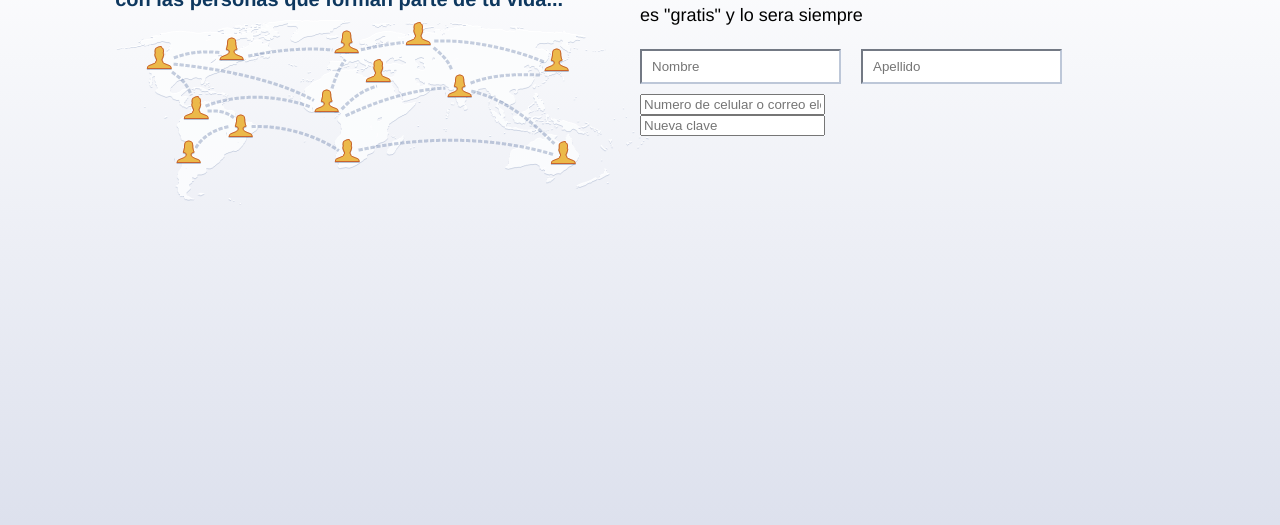
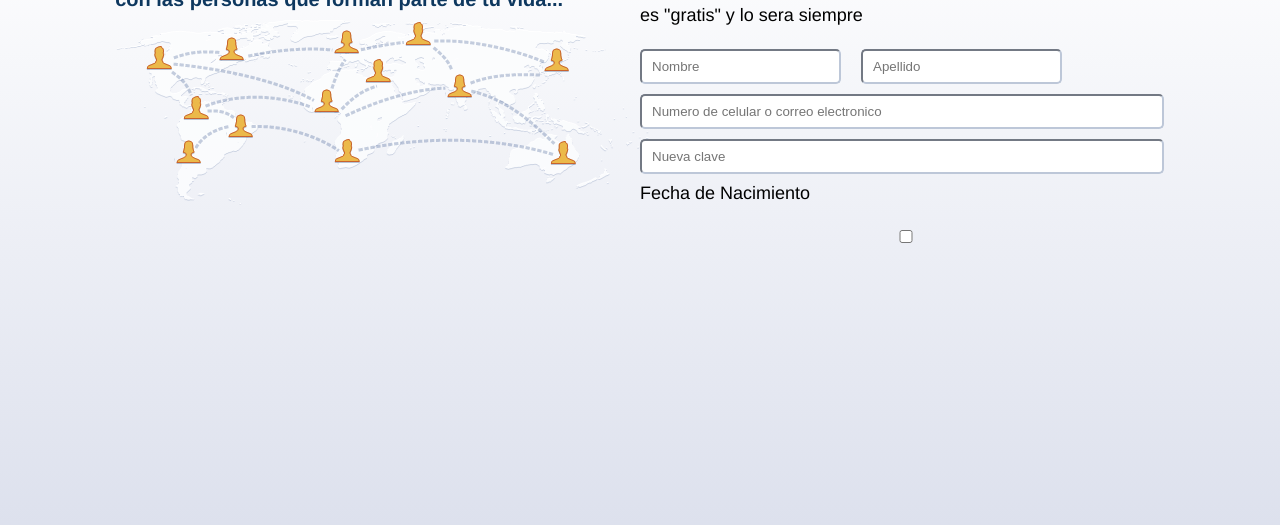
Before and after one commit to RadiactiveJesus/facebook, a plain HTML site: page index.html in a window 1280 px wide. Shown: the part 179-704 px from the top of the page. Drawn offline with Linux system fonts and the light colour scheme.

Commit message:
agregando mas cosas

```diff
--- a/Assets/Styles/styles.css
+++ b/Assets/Styles/styles.css
@@ -95,6 +95,7 @@ body {
     padding: 8px 10px;
     margin-right: 20px;
     margin-bottom: 10px;
+    border-radius: 5px;
 }
 .chadere h1 {
     font-size: 40px;
@@ -104,3 +105,11 @@ body {
     font-size: 18px;
     padding-bottom: 25px;
 }
+.chadere input {
+    border-color:  rgb(189, 199, 216);
+    padding: 8px 10px;
+    margin-right: 20px;
+    margin-bottom: 10px;
+    border-radius: 5px;
+    width: 524px;
+}
--- a/index.html
+++ b/index.html
@@ -42,8 +42,13 @@
                    <input type="text" placeholder="Nombre" name="nombre">
                    <input type="text" placeholder="Apellido" name="apellido">
                </div>
-                    <input class="text" placeholder="Numero de celular o correo electronico" name="nombre de celular o correo electronico"><br>
-                    <input class="text" placeholder="Nueva clave" name="nueva clave">
+                <input class="text" placeholder="Numero de celular o correo electronico" name="nombre de celular o correo electronico"><br>
+                <input class="text" placeholder="Nueva clave" name="nueva clave">
+                <h2>Fecha de Nacimiento</h2>
+                <div class="checkbox">
+                    <input type="checkbox" placeholder="Nombre" name="nombre">
+
+                </div>
             </div>
         </div>
     </div>
```
